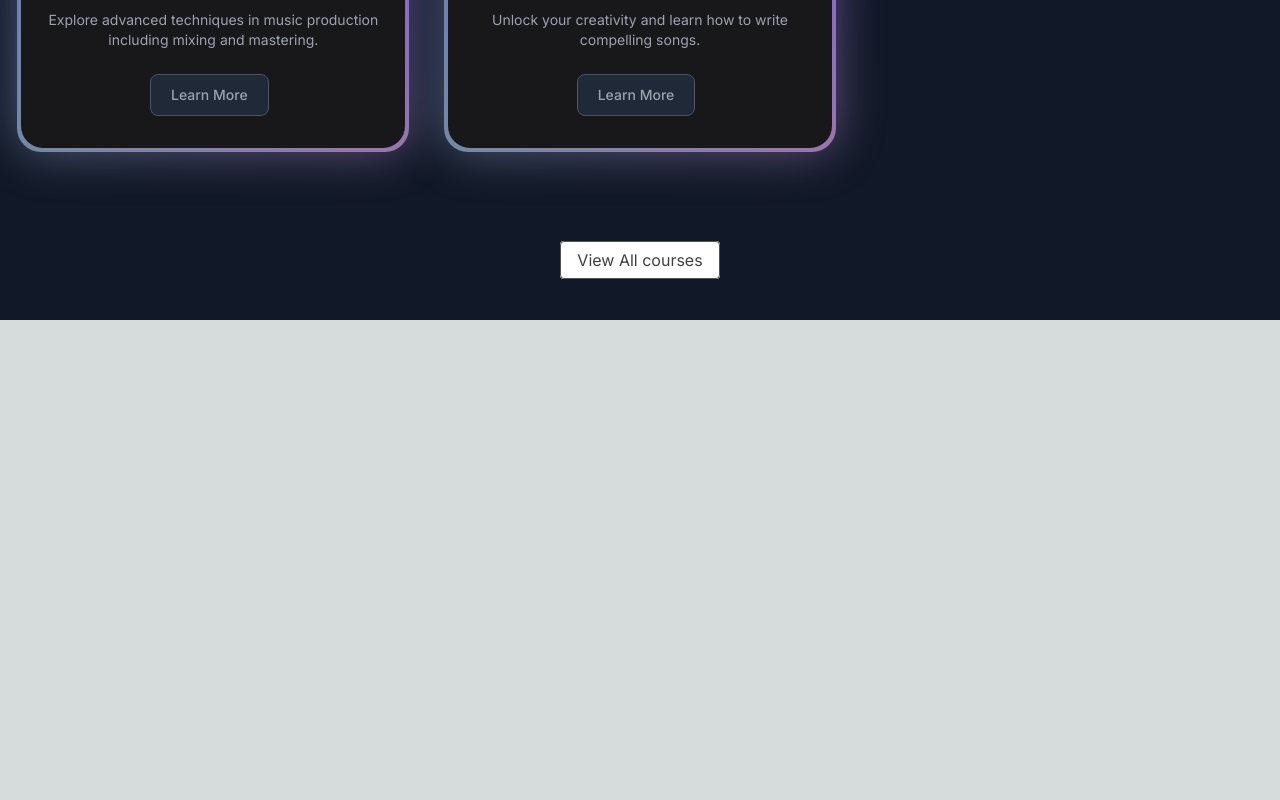
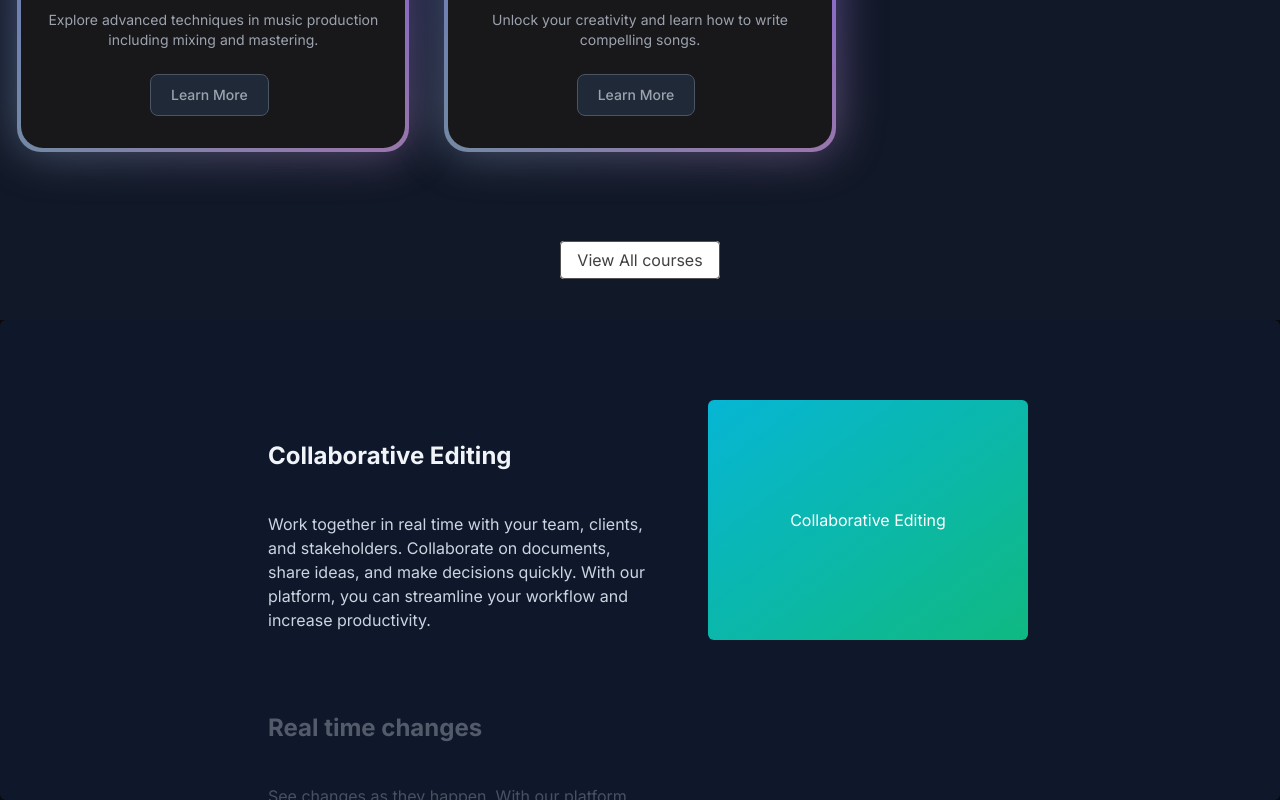
Before and after one commit to Sonu8544/Next-js-front-end, a Next.js app: page / in a window 1280 px wide. Shown: the part 1132-1932 px from the top of the page. Before the commit the page ends 1452 px from the top, so only its background shows below. Built offline with nearby package versions, Linux system fonts and the light colour scheme.

Commit message:
DEV stickey scroll for color change

```diff
--- a/src/app/page.tsx
+++ b/src/app/page.tsx
@@ -1,11 +1,13 @@
 import FeatureSections from "@/components/FeatureSections";
 import HeroSection from "@/components/HeroSection";
+import StickyScroll from "@/components/StickyScroll";
 
 export default function Home() {
   return (
     <main className="min-h-screen bg-black/[0.96] antialiased bg-grid-white/[0.02]">
       <HeroSection />
       <FeatureSections />
+      <StickyScroll />
     </main>
   );
 }
--- /dev/null
+++ b/src/components/StickyScroll.tsx
@@ -0,0 +1,61 @@
+"use client";
+import React from "react";
+import { StickyScroll } from "./ui/sticky-scroll-reveal";
+import Image from "next/image";
+
+const content = [
+    {
+        title: "Collaborative Editing",
+        description:
+            "Work together in real time with your team, clients, and stakeholders. Collaborate on documents, share ideas, and make decisions quickly. With our platform, you can streamline your workflow and increase productivity.",
+        content: (
+            <div className="h-full w-full bg-[linear-gradient(to_bottom_right,var(--cyan-500),var(--emerald-500))] flex items-center justify-center text-white">
+                Collaborative Editing
+            </div>
+        ),
+    },
+    {
+        title: "Real time changes",
+        description:
+            "See changes as they happen. With our platform, you can track every modification in real time. No more confusion about the latest version of your project. Say goodbye to the chaos of version control and embrace the simplicity of real-time updates.",
+        content: (
+            <div className="h-full w-full  flex items-center justify-center text-white">
+                <Image
+                    src="/linear.webp"
+                    width={300}
+                    height={300}
+                    className="h-full w-full object-cover"
+                    alt="linear board demo"
+                />
+            </div>
+        ),
+    },
+    {
+        title: "Version control",
+        description:
+            "Experience real-time updates and never stress about version control again. Our platform ensures that you're always working on the most recent version of your project, eliminating the need for constant manual updates. Stay in the loop, keep your team aligned, and maintain the flow of your work without any interruptions.",
+        content: (
+            <div className="h-full w-full bg-[linear-gradient(to_bottom_right,var(--orange-500),var(--yellow-500))] flex items-center justify-center text-white">
+                Version control
+            </div>
+        ),
+    },
+    {
+        title: "Running out of content",
+        description:
+            "Experience real-time updates and never stress about version control again. Our platform ensures that you're always working on the most recent version of your project, eliminating the need for constant manual updates. Stay in the loop, keep your team aligned, and maintain the flow of your work without any interruptions.",
+        content: (
+            <div className="h-full w-full bg-[linear-gradient(to_bottom_right,var(--cyan-500),var(--emerald-500))] flex items-center justify-center text-white">
+                Running out of content
+            </div>
+        ),
+    },
+];
+
+export default function StickyScrollDemo() {
+    return (
+        <div>
+            <StickyScroll content={content} />
+        </div>
+    )
+}
--- /dev/null
+++ b/src/components/ui/sticky-scroll-reveal.tsx
@@ -0,0 +1,105 @@
+"use client";
+import React, { useRef } from "react";
+import { useMotionValueEvent, useScroll } from "framer-motion";
+import { motion } from "framer-motion";
+import { cn } from "@/utils/cn";
+
+export const StickyScroll = ({
+    content,
+    contentClassName,
+}: {
+    content: {
+        title: string;
+        description: string;
+        content?: React.ReactNode | any;
+    }[];
+    contentClassName?: string;
+}) => {
+    const [activeCard, setActiveCard] = React.useState(0);
+    const ref = useRef<any>(null);
+    const { scrollYProgress } = useScroll({
+        // uncomment line 22 and comment line 23 if you DONT want the overflow container and want to have it change on the entire page scroll
+        // target: ref
+        container: ref,
+        offset: ["start start", "end start"],
+    });
+    const cardLength = content.length;
+
+    useMotionValueEvent(scrollYProgress, "change", (latest) => {
+        const cardsBreakpoints = content.map((_, index) => index / cardLength);
+        const closestBreakpointIndex = cardsBreakpoints.reduce(
+            (acc, breakpoint, index) => {
+                const distance = Math.abs(latest - breakpoint);
+                if (distance < Math.abs(latest - cardsBreakpoints[acc])) {
+                    return index;
+                }
+                return acc;
+            },
+            0
+        );
+        setActiveCard(closestBreakpointIndex);
+    });
+
+    const backgroundColors = [
+        "var(--slate-900)",
+        "var(--black)",
+        "var(--neutral-900)",
+    ];
+    const linearGradients = [
+        "linear-gradient(to bottom right, var(--cyan-500), var(--emerald-500))",
+        "linear-gradient(to bottom right, var(--pink-500), var(--indigo-500))",
+        "linear-gradient(to bottom right, var(--orange-500), var(--yellow-500))",
+    ];
+    return (
+        <motion.div
+            animate={{
+                backgroundColor: backgroundColors[activeCard % backgroundColors.length],
+            }}
+            className="h-[30rem] overflow-y-auto flex justify-center relative space-x-10 rounded-md p-10"
+            ref={ref}
+        >
+            <div className="div relative flex items-start px-4">
+                <div className="max-w-2xl">
+                    {content.map((item, index) => (
+                        <div key={item.title + index} className="my-20">
+                            <motion.h2
+                                initial={{
+                                    opacity: 0,
+                                }}
+                                animate={{
+                                    opacity: activeCard === index ? 1 : 0.3,
+                                }}
+                                className="text-2xl font-bold text-slate-100"
+                            >
+                                {item.title}
+                            </motion.h2>
+                            <motion.p
+                                initial={{
+                                    opacity: 0,
+                                }}
+                                animate={{
+                                    opacity: activeCard === index ? 1 : 0.3,
+                                }}
+                                className="text-kg text-slate-300 max-w-sm mt-10"
+                            >
+                                {item.description}
+                            </motion.p>
+                        </div>
+                    ))}
+                    <div className="h-40" />
+                </div>
+            </div>
+            <motion.div
+                animate={{
+                    background: linearGradients[activeCard % linearGradients.length],
+                }}
+                className={cn(
+                    "hidden lg:block h-60 w-80 rounded-md bg-white sticky top-10 overflow-hidden",
+                    contentClassName
+                )}
+            >
+                {content[activeCard].content ?? null}
+            </motion.div>
+        </motion.div>
+    );
+};
--- a/tailwind.config.ts
+++ b/tailwind.config.ts
@@ -4,7 +4,6 @@
 const {
   default: flattenColorPalette,
   }= require("tailwindcss/lib/util/flattenColorPalette");
-
 
 function addVariablesForColors({ addBase, theme }: any) {
   let allColors = flattenColorPalette(theme("colors"));
```
